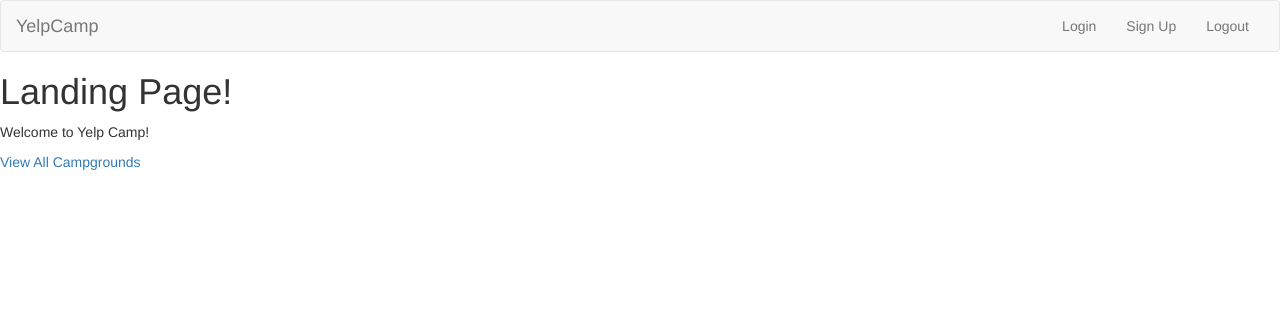
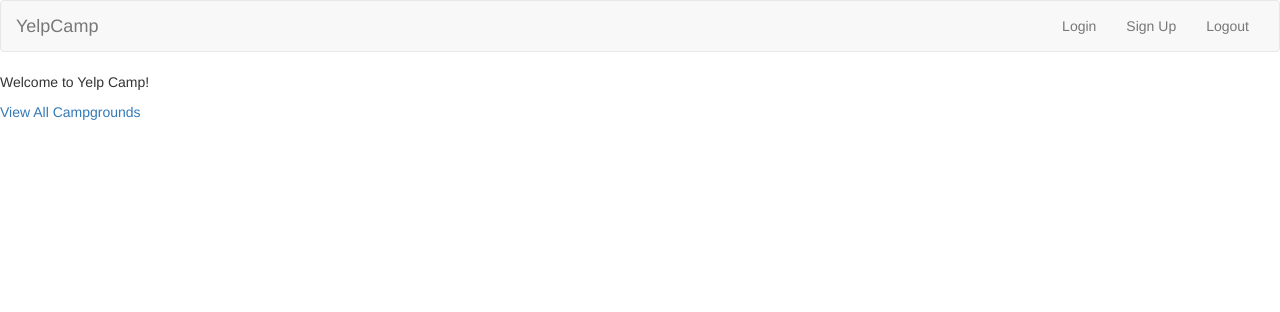
Before and after one commit to Zeztron/yelpcamp, a Node server app: page / in a window 1280 px wide. Shown: the top 312 px of the page. Run offline with Node 20, Linux system fonts and the light colour scheme; some libraries are stand-ins or nearby versions.

Commit message:
got rid of header

```diff
--- a/views/landing.ejs
+++ b/views/landing.ejs
@@ -1,7 +1,4 @@
 <% include partials/header %>
-
-<h1>Landing Page!</h1>
-
 
 <p>Welcome to Yelp Camp!</p>
 
```
